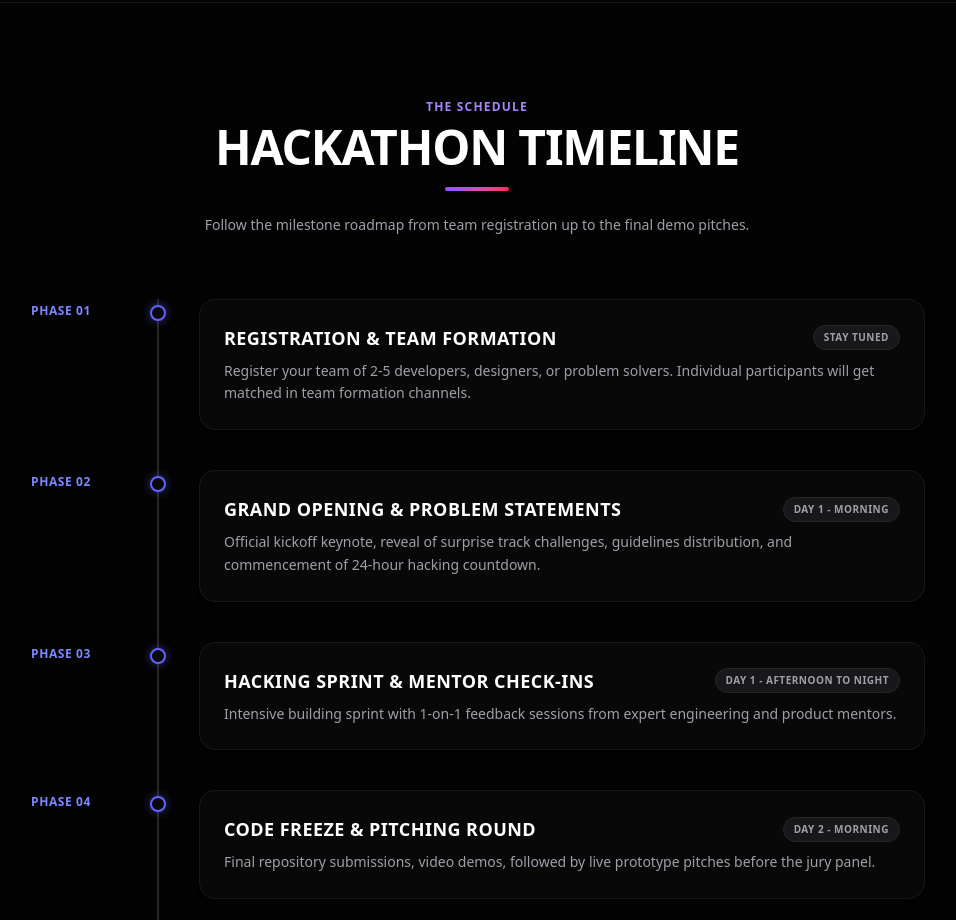
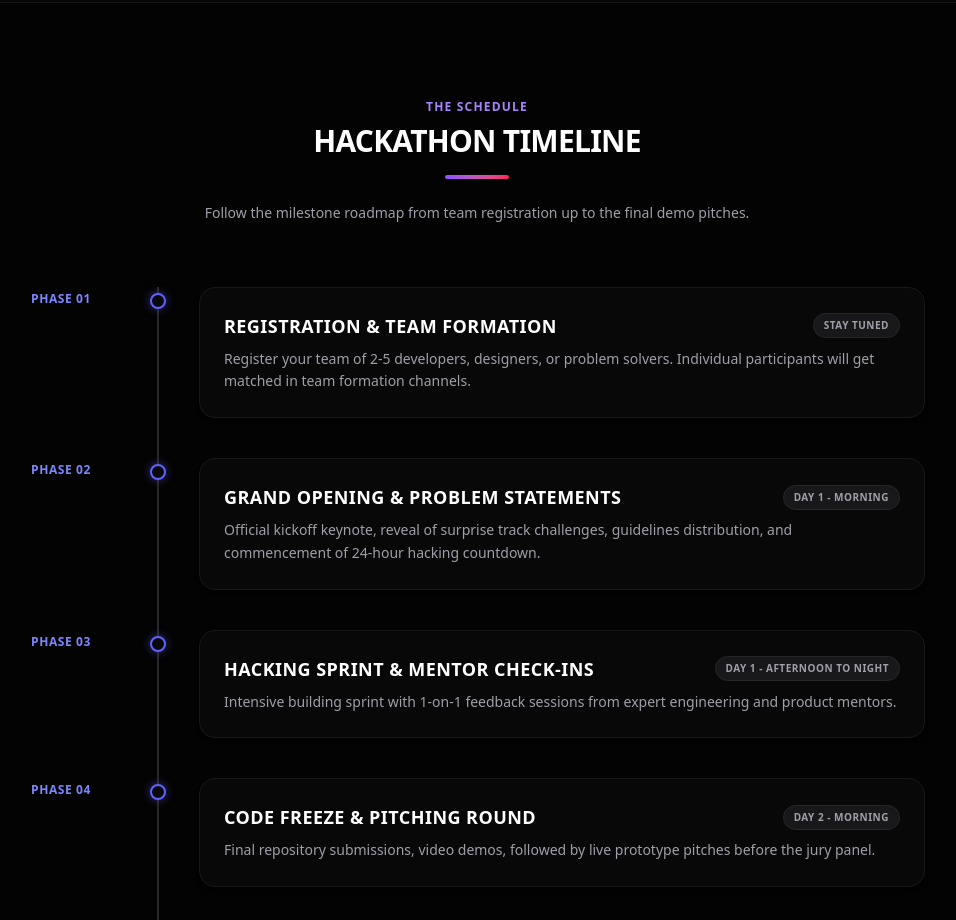
Before and after one commit to geethikaparvatham/vertothon, a Next.js app: page / in a window 1280 px wide. Shown: the part 1480-2400 px from the top of the page, without its empty margins (163-1119 px from the left). Built offline with nearby package versions, Linux system fonts and the light colour scheme.

Commit message:
style: reduce font size of Hackathon Timeline headline on homepage

```diff
--- a/src/app/page.tsx
+++ b/src/app/page.tsx
@@ -231,7 +231,7 @@
           <div className="max-w-4xl mx-auto">
             <div className="text-center max-w-2xl mx-auto mb-16">
               <span className="text-xs font-bold text-violet-400 uppercase tracking-widest block mb-2">The Schedule</span>
-              <h2 className="text-3xl sm:text-5xl font-black text-white uppercase tracking-tight">
+              <h2 className="text-2xl sm:text-3xl font-extrabold text-white uppercase tracking-tight">
                 Hackathon Timeline
               </h2>
               <div className="w-16 h-1 bg-gradient-to-r from-violet-500 to-rose-500 mx-auto rounded-full mt-4 mb-6" />
```
